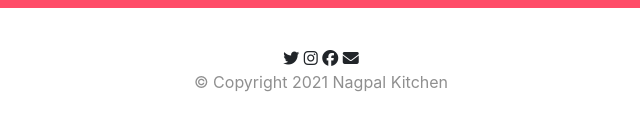
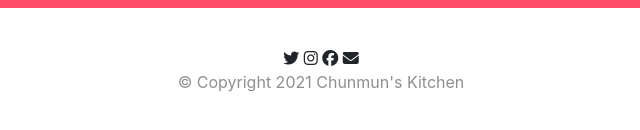
Before and after one commit to HerumbNagpal/WebDev-3, a plain HTML site: page index.html in a window 1280 px wide. Shown: the part 2560-2690 px from the top of the page, 319-959 px from the left. Drawn offline with nearby package versions, Linux system fonts and the light colour scheme.

Commit message:
Update index.html

```diff
--- a/index.html
+++ b/index.html
@@ -6,7 +6,7 @@
   <link rel="preconnect" href="https://fonts.gstatic.com">
   <link rel="preconnect" href="https://fonts.gstatic.com">
   <link href="https://fonts.googleapis.com/css2?family=Dancing+Script:wght@400;500;600;700&family=Montserrat:ital,wght@0,100;0,200;0,300;0,400;0,500;0,900;1,100;1,200;1,300;1,400;1,500&display=swap" rel="stylesheet">
-  <title>Nagpal's Kitchen</title>
+  <title>Chunmun's Kitchen</title>
   <link rel="stylesheet" href="https://maxcdn.bootstrapcdn.com/bootstrap/4.0.0/css/bootstrap.min.css" integrity="sha384-Gn5384xqQ1aoWXA+058RXPxPg6fy4IWvTNh0E263XmFcJlSAwiGgFAW/dAiS6JXm" crossorigin="anonymous">
   <link rel="stylesheet" href="css/styles.css">
   <script src="https://use.fontawesome.com/f8a9a08783.js"></script>
@@ -208,7 +208,7 @@
     <i class="fa fa-envelope"></i>
 
 
-    <p>© Copyright 2021 Nagpal Kitchen</p>
+    <p>© Copyright 2021 Chunmun's Kitchen</p>
 
   </footer>
 
```
